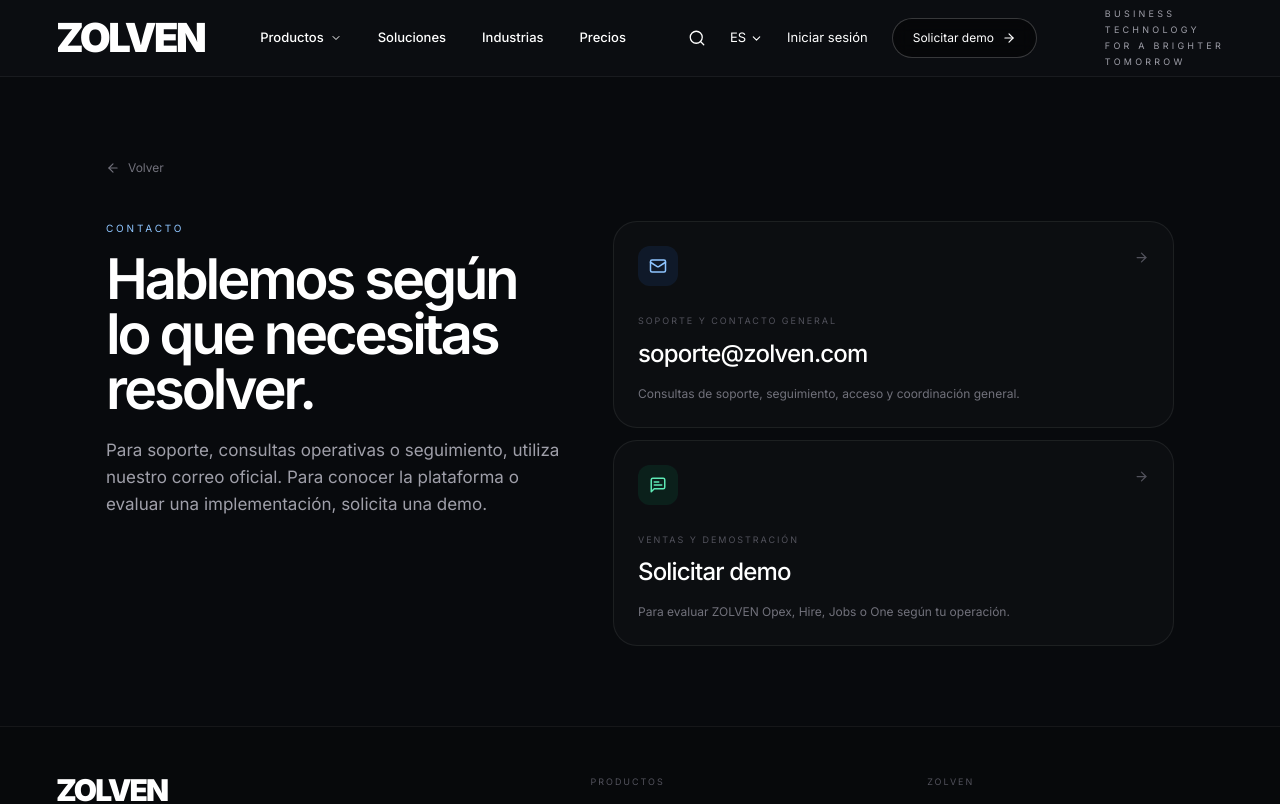
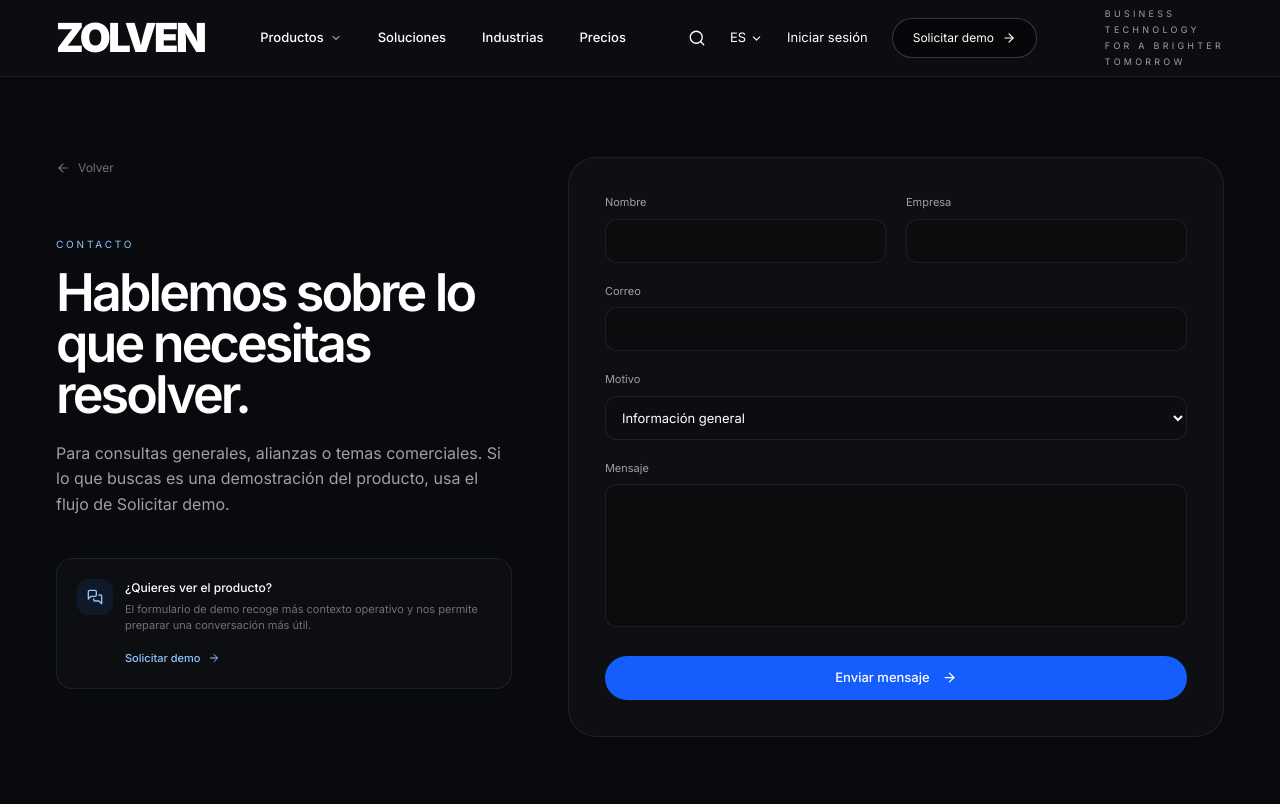
Before and after one commit to liatejera2-oss/zolven-web, a Next.js app: page /contacto in a window 1280 px wide. Shown: the top 804 px of the page. Built offline with nearby package versions, Linux system fonts and the light colour scheme.

Commit message:
feat: make contact page functional with Supabase

```diff
--- a/src/app/contacto/page.tsx
+++ b/src/app/contacto/page.tsx
@@ -1,16 +1,77 @@
+"use client";
+
+import { FormEvent, useState } from "react";
 import Link from "next/link";
-import { ArrowLeft, ArrowRight, Mail, MessageSquareText } from "lucide-react";
+import {
+  ArrowLeft,
+  ArrowRight,
+  CheckCircle2,
+  LoaderCircle,
+  MessagesSquare,
+} from "lucide-react";
 import { SiteHeader } from "@/components/zolven/SiteHeader";
 import { SiteFooter } from "@/components/zolven/SiteFooter";
+import { supabase } from "@/lib/supabase/client";
+
+const reasons = [
+  "Información general",
+  "Soporte comercial",
+  "Alianzas",
+  "Prensa y marca",
+  "Otro",
+];
 
 export default function ContactPage() {
+  const [submitted, setSubmitted] = useState(false);
+  const [submitting, setSubmitting] = useState(false);
+  const [errorMessage, setErrorMessage] = useState<string | null>(null);
+
+  async function handleSubmit(event: FormEvent<HTMLFormElement>) {
+    event.preventDefault();
+
+    const form = event.currentTarget;
+    const formData = new FormData(form);
+
+    if (String(formData.get("website") ?? "").trim()) {
+      setSubmitted(true);
+      return;
+    }
+
+    setSubmitting(true);
+    setErrorMessage(null);
+
+    const company = String(formData.get("company") ?? "").trim();
+
+    const { error } = await supabase.from("contact_requests").insert({
+      name: String(formData.get("name") ?? "").trim(),
+      email: String(formData.get("email") ?? "").trim().toLowerCase(),
+      company: company || null,
+      reason: String(formData.get("reason") ?? ""),
+      message: String(formData.get("message") ?? "").trim(),
+    });
+
+    if (error) {
+      console.error("Contact request submission failed", error);
+      setErrorMessage(
+        "No pudimos enviar tu mensaje en este momento. Intenta nuevamente."
+      );
+      setSubmitting(false);
+      return;
+    }
+
+    form.reset();
+    setSubmitting(false);
+    setSubmitted(true);
+  }
+
   return (
     <main className="min-h-screen bg-[#080A0D] text-white">
       <div className="border-b border-white/[0.06] bg-[#0B0D11]">
         <SiteHeader dark />
       </div>
 
-      <section className="mx-auto max-w-[1180px] px-5 py-14 sm:px-7 sm:py-20 lg:px-14">
+      <section className="mx-auto grid max-w-[1280px] gap-12 px-5 py-14 sm:px-7 sm:py-20 lg:grid-cols-[.82fr_1.18fr] lg:gap-14 lg:px-14">
+        <div>
           <Link
             href="/"
             className="inline-flex items-center gap-2 text-[12px] text-zinc-500 transition-colors hover:text-white"
@@ -18,70 +79,162 @@
             <ArrowLeft size={14} /> Volver
           </Link>
 
-        <div className="mt-10 grid gap-12 lg:grid-cols-[.9fr_1.1fr]">
-          <div>
-            <p className="text-[10px] uppercase tracking-[0.28em] text-blue-300">
+          <p className="mt-10 text-[10px] uppercase tracking-[0.28em] text-blue-300 sm:mt-14">
             CONTACTO
           </p>
-            <h1 className="mt-4 max-w-[560px] text-[42px] font-semibold leading-[.98] tracking-[-0.055em] sm:text-[56px]">
-              Hablemos según lo que necesitas resolver.
+
+          <h1 className="mt-4 max-w-[520px] text-[40px] font-semibold leading-[.98] tracking-[-0.055em] sm:text-[52px]">
+            Hablemos sobre lo que necesitas resolver.
           </h1>
-            <p className="mt-5 max-w-[540px] text-[15px] leading-[1.6] text-zinc-400 sm:text-[17px]">
-              Para soporte, consultas operativas o seguimiento, utiliza nuestro correo oficial. Para conocer la plataforma o evaluar una implementación, solicita una demo.
+
+          <p className="mt-5 max-w-[500px] text-[15px] leading-[1.6] text-zinc-400 sm:text-[16px]">
+            Para consultas generales, alianzas o temas comerciales. Si lo que buscas es una demostración del producto, usa el flujo de Solicitar demo.
           </p>
+
+          <div className="mt-10 rounded-2xl border border-white/[0.07] bg-white/[0.02] p-5">
+            <div className="flex items-start gap-3">
+              <div className="grid size-9 shrink-0 place-items-center rounded-xl bg-blue-500/10">
+                <MessagesSquare size={16} className="text-blue-300" />
+              </div>
+              <div>
+                <p className="text-[12px] font-medium">¿Quieres ver el producto?</p>
+                <p className="mt-1 text-[11px] leading-[1.5] text-zinc-500">
+                  El formulario de demo recoge más contexto operativo y nos permite preparar una conversación más útil.
+                </p>
+                <Link
+                  href="/solicitar-demo"
+                  className="mt-4 inline-flex items-center gap-2 text-[11px] font-medium text-blue-300"
+                >
+                  Solicitar demo <ArrowRight size={12} />
+                </Link>
+              </div>
+            </div>
+          </div>
         </div>
 
-          <div className="grid gap-3">
-            <a
-              href="mailto:soporte@zolven.com"
-              className="group rounded-[24px] border border-white/[0.07] bg-white/[0.02] p-6 transition-colors hover:bg-white/[0.04]"
-            >
-              <div className="flex items-start justify-between gap-5">
-                <div className="grid size-10 place-items-center rounded-xl bg-blue-500/10">
-                  <Mail size={18} className="text-blue-300" />
-                </div>
-                <ArrowRight
-                  size={15}
-                  className="mt-1 text-zinc-600 transition-transform group-hover:translate-x-1"
-                />
+        <div className="rounded-[28px] border border-white/[0.07] bg-white/[0.025] p-5 sm:p-7 lg:p-9">
+          {submitted ? (
+            <div className="flex min-h-[450px] flex-col items-center justify-center text-center">
+              <div className="grid size-12 place-items-center rounded-full bg-blue-500/10">
+                <CheckCircle2 size={22} className="text-blue-300" />
               </div>
 
-              <p className="mt-7 text-[9px] uppercase tracking-[0.22em] text-zinc-600">
-                SOPORTE Y CONTACTO GENERAL
+              <h2 className="mt-5 text-[24px] font-medium">Mensaje recibido.</h2>
+
+              <p className="mt-3 max-w-[420px] text-[13px] leading-[1.6] text-zinc-500">
+                Tu consulta quedó registrada correctamente para seguimiento.
               </p>
-              <h2 className="mt-2 text-[24px] font-medium tracking-[-0.035em]">
-                soporte@zolven.com
-              </h2>
-              <p className="mt-3 text-[12px] leading-[1.6] text-zinc-500">
-                Consultas de soporte, seguimiento, acceso y coordinación general.
-              </p>
-            </a>
 
-            <Link
-              href="/solicitar-demo"
-              className="group rounded-[24px] border border-white/[0.07] bg-white/[0.02] p-6 transition-colors hover:bg-white/[0.04]"
+              <button
+                type="button"
+                onClick={() => setSubmitted(false)}
+                className="mt-6 rounded-full border border-white/15 px-5 py-2.5 text-[12px] text-zinc-300 transition-colors hover:border-white/30"
               >
-              <div className="flex items-start justify-between gap-5">
-                <div className="grid size-10 place-items-center rounded-xl bg-emerald-500/10">
-                  <MessageSquareText size={18} className="text-emerald-300" />
+                Enviar otro mensaje
+              </button>
             </div>
-                <ArrowRight
-                  size={15}
-                  className="mt-1 text-zinc-600 transition-transform group-hover:translate-x-1"
-                />
+          ) : (
+            <form onSubmit={handleSubmit}>
+              <div className="sr-only" aria-hidden="true">
+                <label>
+                  Sitio web
+                  <input name="website" tabIndex={-1} autoComplete="off" />
+                </label>
               </div>
 
-              <p className="mt-7 text-[9px] uppercase tracking-[0.22em] text-zinc-600">
-                VENTAS Y DEMOSTRACIÓN
+              <div className="grid gap-5 sm:grid-cols-2">
+                <label className="text-[11px] text-zinc-400">
+                  Nombre
+                  <input
+                    required
+                    minLength={2}
+                    maxLength={120}
+                    name="name"
+                    autoComplete="name"
+                    className="mt-2 h-11 w-full rounded-xl border border-white/[0.08] bg-black/20 px-3 text-[13px] text-white outline-none transition-colors focus:border-blue-400/40"
+                  />
+                </label>
+
+                <label className="text-[11px] text-zinc-400">
+                  Empresa
+                  <input
+                    minLength={2}
+                    maxLength={160}
+                    name="company"
+                    autoComplete="organization"
+                    className="mt-2 h-11 w-full rounded-xl border border-white/[0.08] bg-black/20 px-3 text-[13px] text-white outline-none transition-colors focus:border-blue-400/40"
+                  />
+                </label>
+              </div>
+
+              <label className="mt-5 block text-[11px] text-zinc-400">
+                Correo
+                <input
+                  required
+                  type="email"
+                  maxLength={254}
+                  name="email"
+                  autoComplete="email"
+                  className="mt-2 h-11 w-full rounded-xl border border-white/[0.08] bg-black/20 px-3 text-[13px] text-white outline-none transition-colors focus:border-blue-400/40"
+                />
+              </label>
+
+              <label className="mt-5 block text-[11px] text-zinc-400">
+                Motivo
+                <select
+                  required
+                  name="reason"
+                  defaultValue="Información general"
+                  className="mt-2 h-11 w-full rounded-xl border border-white/[0.08] bg-[#0B0D11] px-3 text-[13px] text-white outline-none transition-colors focus:border-blue-400/40"
+                >
+                  {reasons.map((reason) => (
+                    <option key={reason} value={reason}>
+                      {reason}
+                    </option>
+                  ))}
+                </select>
+              </label>
+
+              <label className="mt-5 block text-[11px] text-zinc-400">
+                Mensaje
+                <textarea
+                  required
+                  minLength={10}
+                  maxLength={3000}
+                  name="message"
+                  rows={6}
+                  className="mt-2 w-full resize-none rounded-xl border border-white/[0.08] bg-black/20 p-3 text-[13px] text-white outline-none transition-colors focus:border-blue-400/40"
+                />
+              </label>
+
+              {errorMessage && (
+                <p
+                  role="alert"
+                  className="mt-4 rounded-xl border border-red-400/15 bg-red-400/[0.05] px-3 py-2.5 text-[11px] text-red-200"
+                >
+                  {errorMessage}
                 </p>
-              <h2 className="mt-2 text-[24px] font-medium tracking-[-0.035em]">
-                Solicitar demo
-              </h2>
-              <p className="mt-3 text-[12px] leading-[1.6] text-zinc-500">
-                Para evaluar ZOLVEN Opex, Hire, Jobs o One según tu operación.
-              </p>
-            </Link>
-          </div>
+              )}
+
+              <button
+                type="submit"
+                disabled={submitting}
+                className="mt-6 flex h-11 w-full items-center justify-center gap-3 rounded-full bg-blue-600 text-[13px] font-medium transition-opacity disabled:cursor-not-allowed disabled:opacity-60"
+              >
+                {submitting ? (
+                  <>
+                    Enviando
+                    <LoaderCircle size={15} className="animate-spin" />
+                  </>
+                ) : (
+                  <>
+                    Enviar mensaje
+                    <ArrowRight size={15} />
+                  </>
+                )}
+              </button>
+            </form>
+          )}
         </div>
       </section>
 
```
Lines whose indentation alone changed are shown as unchanged.
